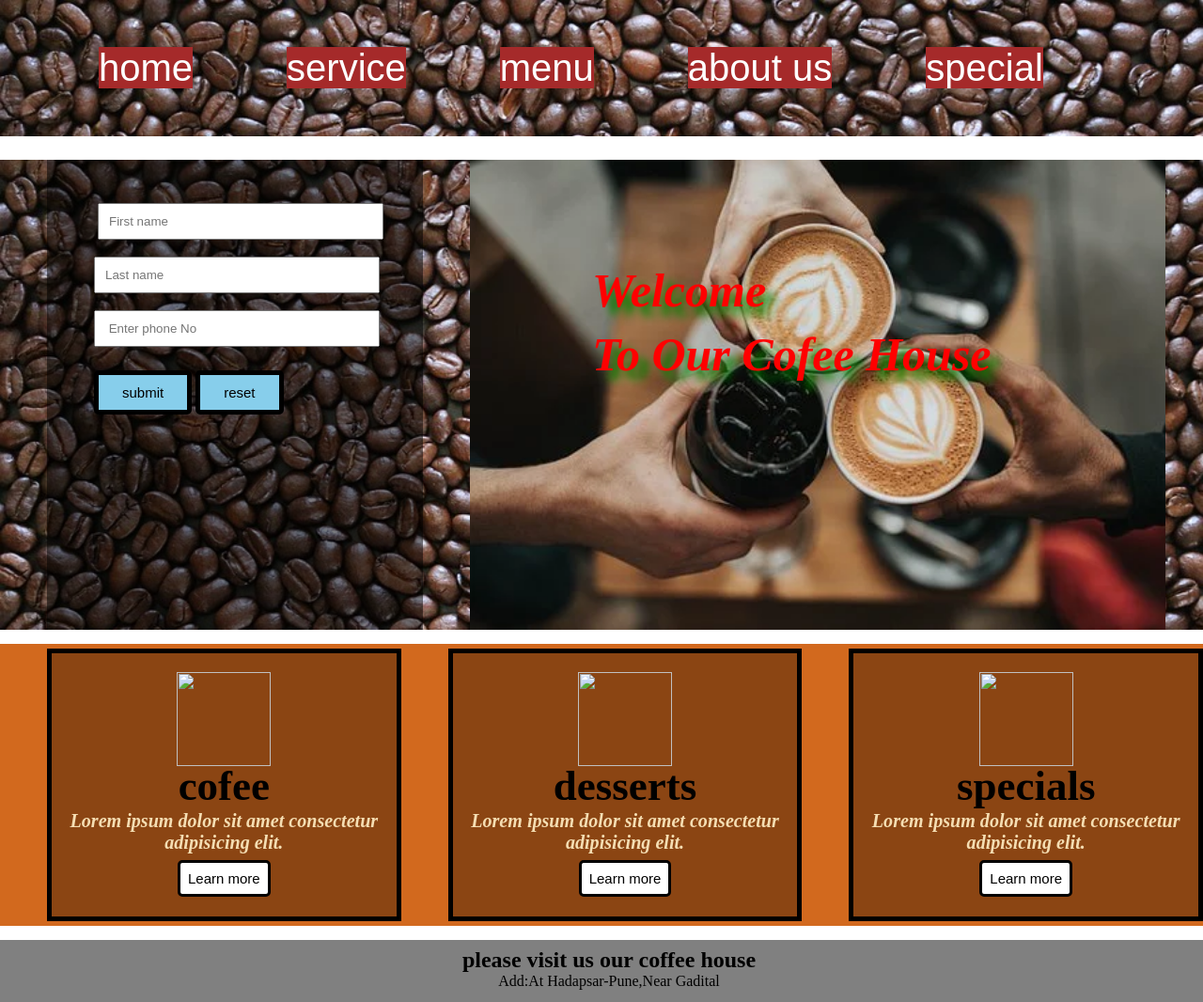
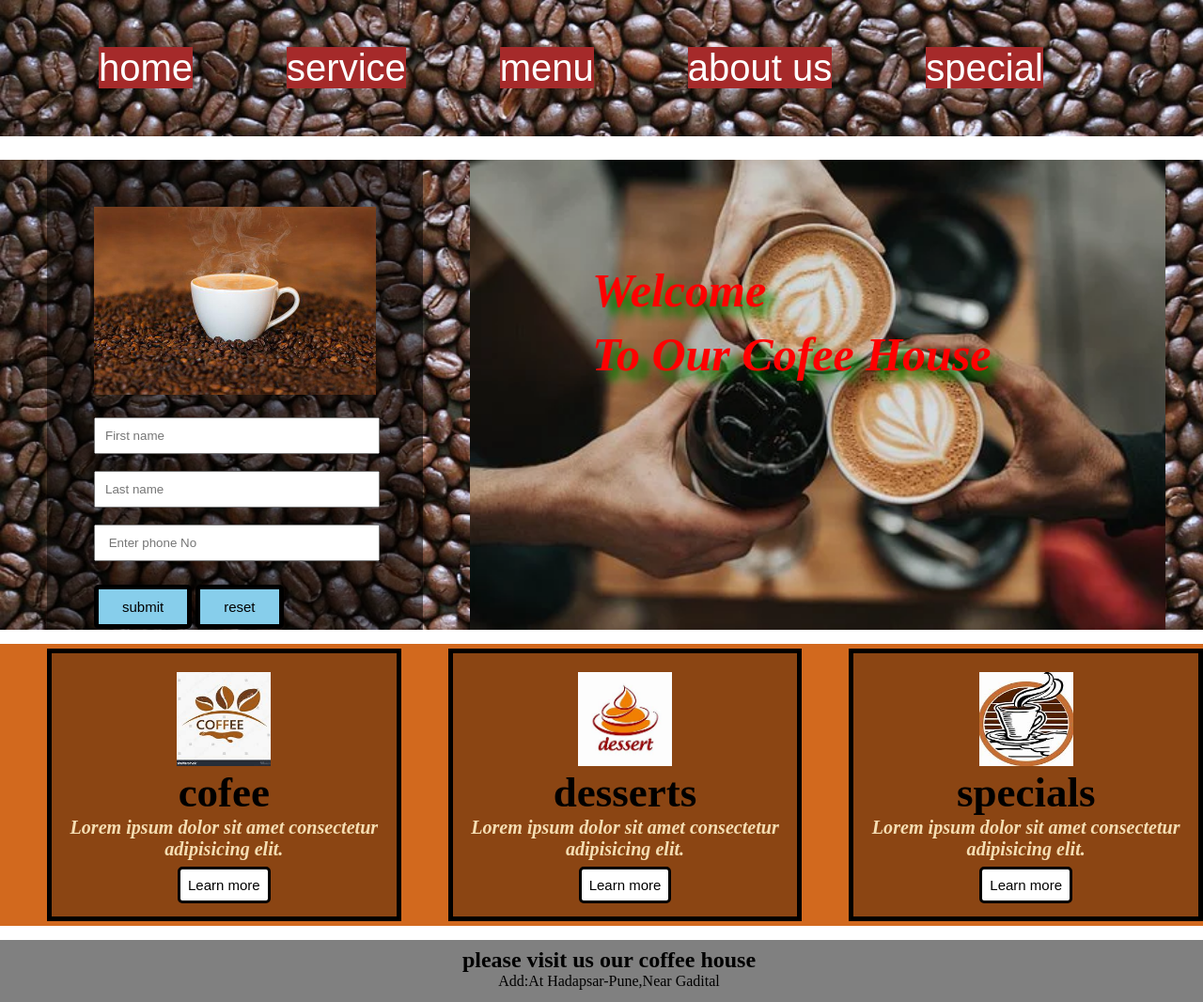
Before and after one commit to Shitaljagtap123/Octasde13, a plain HTML site: page index.html in a window 1280 px wide. Shown: the top 1066 px of the page at 94% size. Drawn offline with Linux system fonts and the light colour scheme; files whose address does not match are found by name.

Commit message:
Update index.html

```diff
--- a/index.html
+++ b/index.html
@@ -40,7 +40,7 @@
         <div class="container">
             <div class="left">
                 <form class="card">
-                    <img src="/images/coffee-cup.jpg" alt="">
+                    <img src="/coffee-cup.jpg" alt="">
                     <input type="text" placeholder="First name"> <br> <br>
                     <input type="text" placeholder="Last name"> <br> <br>
                      <input type="number" placeholder=" Enter phone No"> <BR> <BR>
@@ -60,14 +60,14 @@
     </section>
     <section id="container2">
         <div class="box1">
-            <img src="/images/cofee logo.jpg" alt=""> <br>
+            <img src="/cofee logo.jpg" alt=""> <br>
             <h1>cofee</h1>
             <h6>Lorem ipsum dolor sit amet consectetur adipisicing elit.</h6>
             <button>Learn more</button>
 
         </div>
         <div class="box2">
-            <img src="/images/dessert.jpg" alt="">
+            <img src="/dessert.jpg" alt="">
             <h1>desserts</h1>
             <h6>Lorem ipsum dolor sit amet consectetur adipisicing elit.</h6>
             <button>Learn more</button>
@@ -75,7 +75,7 @@
 
         </div>
         <div class="box3">
-            <img src="/images/special.jpg" alt="">
+            <img src="/special.jpg" alt="">
             <h1>specials</h1>
             <h6>Lorem ipsum dolor sit amet consectetur adipisicing elit.</h6>
             <button>Learn more</button>
```
